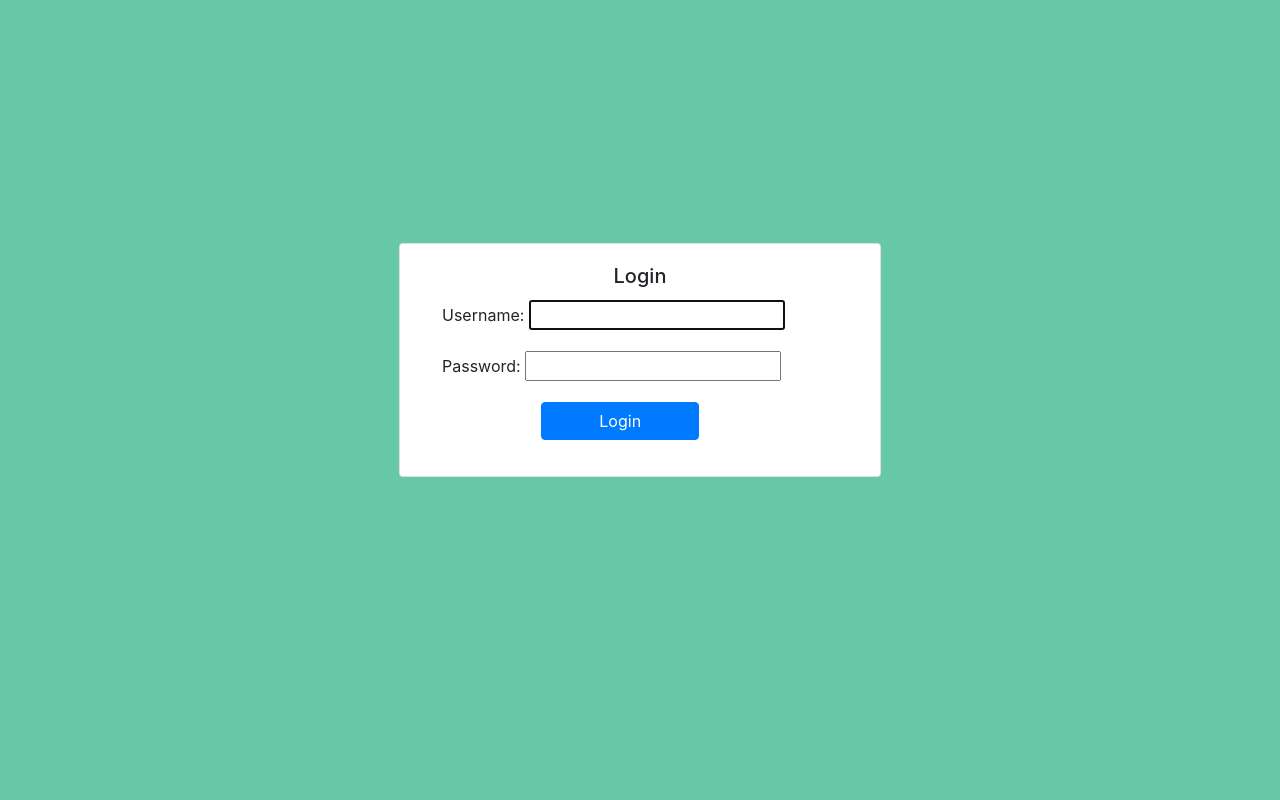
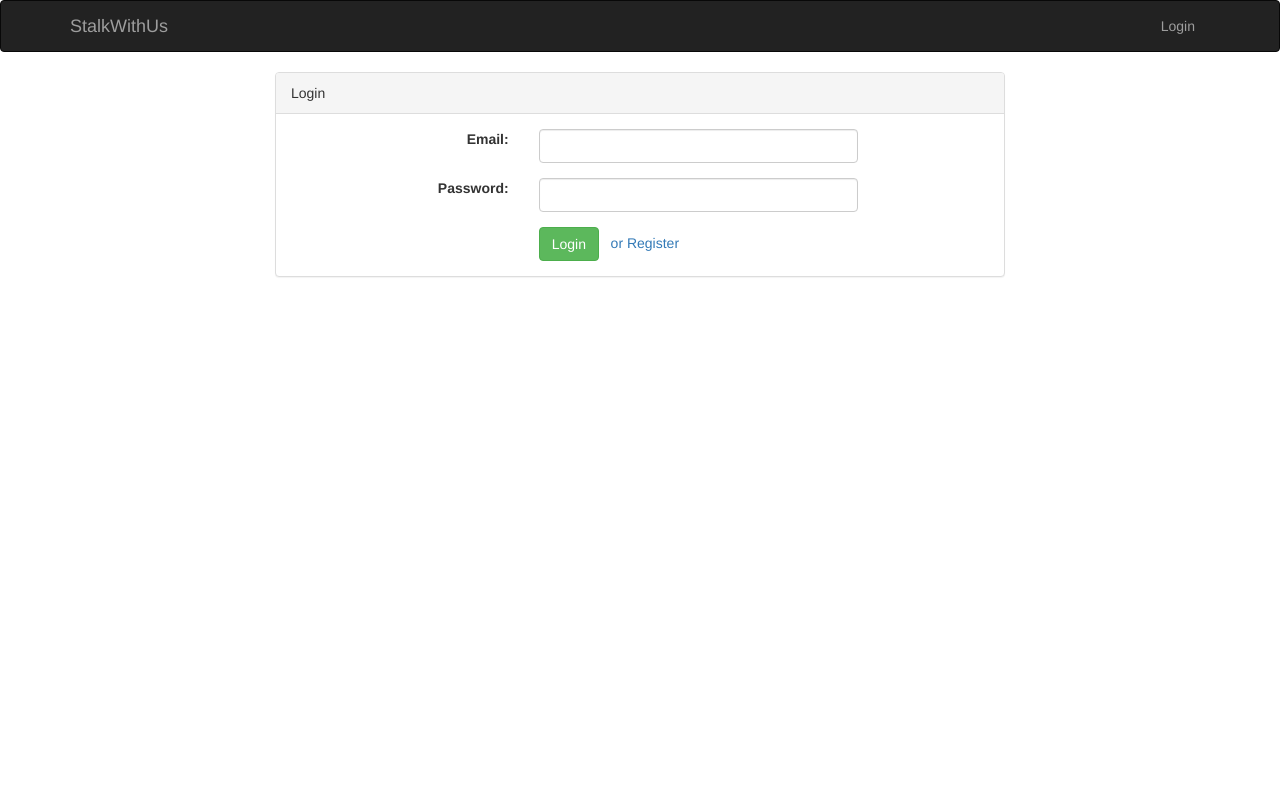
Before and after one commit to saloni19tyagi/StalkWithUs, a Django app: page /login/ in a window 1280 px wide. Run offline with Django 3.2, Linux system fonts and the light colour scheme; some libraries are stand-ins or nearby versions.

Commit message:
Custom Login

```diff
--- a/StalkWithUs/urls.py
+++ b/StalkWithUs/urls.py
@@ -19,5 +19,6 @@ from django.conf.urls import url ,include
 
 urlpatterns = [
     url('admin/', admin.site.urls),
-    url('', include('login.urls'))
+    url('', include('login.urls')),
+    url('dashboard/',include('dashboard.urls'))
 ]
--- a/dashboard/urls.py
+++ b/dashboard/urls.py
@@ -18,5 +18,5 @@ from django.urls import path,include
 from django.conf.urls import url
 from dashboard import views
 urlpatterns = [
-    path('',views.home,name='home'),
+    path('', views.home, name='home'),
 ]
--- a/login/templates/base.html
+++ b/login/templates/base.html
@@ -1,7 +1,7 @@
 <!DOCTYPE html>
 <html lang="en">
 <head>
-    <title>MyDjangoApp</title>
+    <title>StalkWithUs</title>
 
     <meta charset="utf-8">
     <meta name="viewport" content="width=device-width, initial-scale=1">
@@ -18,12 +18,12 @@
                     <span class="icon-bar"></span>
                     <span class="icon-bar"></span>
                 </button>
-                <a class="navbar-brand" href="/mymodule/">MyDjangoApp</a>
+                <a class="navbar-brand" href="/mymodule/">StalkWithUs</a>
             </div>
 
             <div id="navbar" class="collapse navbar-collapse">
                 <ul class="nav navbar-nav navbar-right">
-                    <li><a href="/mymodule/register">Register</a></li>
+                    <li><a href="login">Login</a></li>
                 </ul>
             </div>
         </div>
@@ -34,19 +34,5 @@
             {% block content %}{% endblock %}
         </div>
     </div>
-
-    <footer>
-        <div class="container">
-            <div class="row well ml-t">
-                <div class="col-lg-8 col-md-8">
-                    <h4>Developed by: <a href="https://carlofontanos.com" target="_blank">Carl Victor C. Fontanos</a></h4>
-                </div>
-                <div class="col-lg-4 col-md-4">
-                    <p class="m-t">Copyright &copy <a href="https://carlofontanos.com" target="_blank">www.carlofontanos.com</a> 2017</p>
-                    <p>All Rights Reserved.</p>
-                </div>
-            </div>
-        </div>
-    </footer>
 </body>
 </html>
--- a/login/templates/registration/login.html
+++ b/login/templates/registration/login.html
@@ -1,46 +1,35 @@
-<html>
+{% extends "base.html" %}
 
 {% block content %}
-<head>
-	<title>Login Page</title>
-	<!--Bootsrap 4 CDN-->
-	<link rel="stylesheet" href="https://stackpath.bootstrapcdn.com/bootstrap/4.1.3/css/bootstrap.min.css" integrity="sha384-MCw98/SFnGE8fJT3GXwEOngsV7Zt27NXFoaoApmYm81iuXoPkFOJwJ8ERdknLPMO" crossorigin="anonymous">
-    <!--Fontawesome CDN-->
-	<link rel="stylesheet" href="https://use.fontawesome.com/releases/v5.3.1/css/all.css" integrity="sha384-mzrmE5qonljUremFsqc01SB46JvROS7bZs3IO2EmfFsd15uHvIt+Y8vEf7N7fWAU" crossorigin="anonymous">
-
-
-
-	<link href="//maxcdn.bootstrapcdn.com/bootstrap/4.1.1/css/bootstrap.min.css" rel="stylesheet" id="bootstrap-css">
-    <script src="//maxcdn.bootstrapcdn.com/bootstrap/4.1.1/js/bootstrap.min.js"></script>
-     <script src="//cdnjs.cloudflare.com/ajax/libs/jquery/3.2.1/jquery.min.js"></script>
-
-
-	<!--Custom styles-->
-    <link rel="stylesheet" type="text/css" href="/static/css/styles.css">
-</head>
-
-<body>
-<div class="bg">
-  <div class="container">
-    <div class="card">
-      <div class="card-body">
-        <h5 class="card-title">Login</h5>
-        <form method="post" >
-          <div class="loginContainer">
-            <div class="form-group">
-              {% csrf_token %}
-                {{ form.as_p }}
-
-            <div class="footer-buttons">
-              <button type="submit" class="btn btn-primary loginButton">Login</button>
+    <div class="container">
+        <form action="{% url 'login' %}" method="post">
+            {% csrf_token %}
+            <div class="col-md-8 col-md-offset-2">
+                <div class="panel panel-default">
+                    <div class="panel-heading">Login</div>
+                    <div class="panel-body">
+                        {% if error_message %}
+                            <p class="bg-danger p-d ml-b">{{ error_message }}</p>
+                        {% endif %}
+                        <div class="form-group clearfix">
+                            <label for="username" class="col-md-4 control-label text-right">Email:</label>
+                            <div class="col-md-6">
+                                <input name="email" value="" type="text" class="form-control" />
+                            </div>
+                        </div>
+                        <div class="form-group clearfix">
+                            <label for="password" class="col-md-4 control-label text-right">Password:</label>
+                            <div class="col-md-6">
+                                <input name="password" type="password" class="form-control" />
+                            </div>
+                        </div>
+                        <div class="col-md-6 col-md-offset-4">
+                            <input name="login" type="submit" value="Login" class="btn btn-success" /> &nbsp;
+                            <a href="/mymodule/register">or Register</a>
+                        </div>
+                    </div>
+                </div>
             </div>
-          </div>
         </form>
-      </div>
     </div>
-  </div>
-</div>
-
-</body>
 {% endblock %}
-</html>
--- a/login/urls.py
+++ b/login/urls.py
@@ -7,6 +7,6 @@ urlpatterns = [
     # url(r'^$', views.HomePageView.as_view(), name='home'), # Notice the URL has been named
     # url(r'^about/$', views.AboutPageView.as_view(), name='about'),
     path('register/', views.register, name='register'),
-    path('login/', auth_views.LoginView.as_view(),name='login'),
-    url(r'^logout/$',  auth_views.LogoutView.as_view(), name='logout')
+    path('login/', views.login, name='login'),
+    path('logout/', views.logout, name='logout')
 ]
--- a/login/views.py
+++ b/login/views.py
@@ -33,3 +33,22 @@ def register(request):
         form = UserRegistrationForm()
 
     return render(request, 'registration/register.html', {'form': form})
+
+def login(request):
+
+    if request.method == 'POST':
+        user_email = request.POST.get('email')
+        user_password = request.POST.get('password')
+        user1 = userdata.objects.filter(email = user_email, password=user_password)
+        if user1.exists():
+            request.session['email'] = user_email
+            return redirect('home')
+        else:
+            messages.error(request, f'Invalid Email and Password')
+    return render(request, 'registration/login.html')
+
+
+def logout(request):
+	request.session['email'] = None
+	print(logout)
+	return render(request, 'registration/logout.html')
```
Also changed, not shown: login/templates/registration/logout.html (added, +9 -0 lines), login/templates/registration/register.html (+5 -24 lines).
